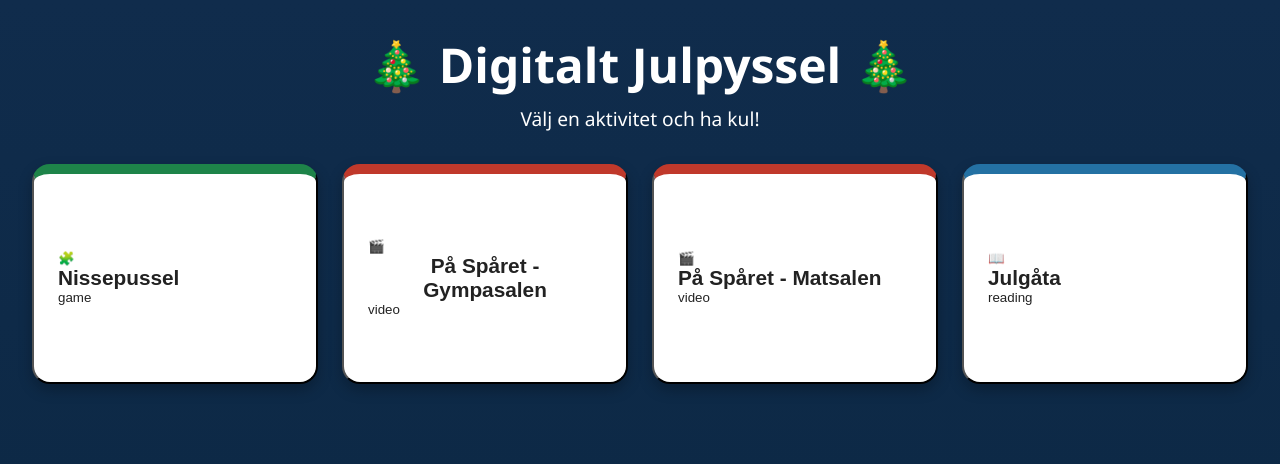
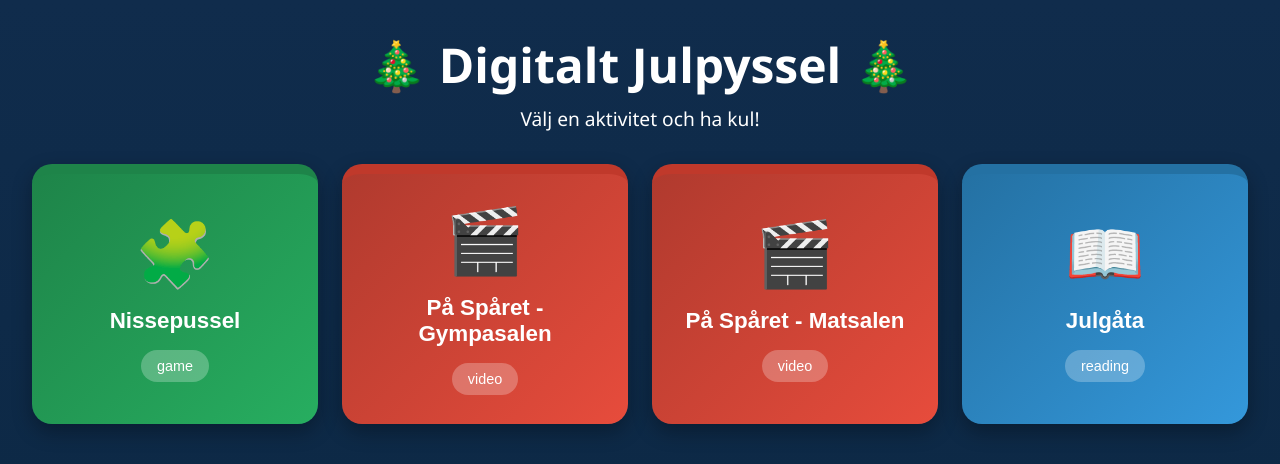
Before and after one commit to cederanton-pixel/digitalt-julpyssel, a plain HTML site: page index.html in a window 1280 px wide. Drawn offline with Linux system fonts and the light colour scheme.

Commit message:
Add styles for activity card component

```diff
--- a/css/style.css
+++ b/css/style.css
@@ -139,3 +139,105 @@ header p {
 .hidden {
     display: none;
 }
+.activity-card {
+    border: none;
+    border-radius: 20px;
+
+    min-height: 260px;
+
+    padding: 1.5rem;
+
+    cursor: pointer;
+
+    color: white;
+
+    display: flex;
+    flex-direction: column;
+    justify-content: center;
+    align-items: center;
+
+    text-align: center;
+
+    transition: all .25s ease;
+
+    box-shadow:
+        0 8px 20px rgba(0,0,0,.3);
+}
+
+/* Färger beroende på typ */
+
+.activity-card.game {
+    background:
+        linear-gradient(
+            135deg,
+            #1e8449,
+            #27ae60
+        );
+}
+
+.activity-card.video {
+    background:
+        linear-gradient(
+            135deg,
+            #b03a2e,
+            #e74c3c
+        );
+}
+
+.activity-card.reading {
+    background:
+        linear-gradient(
+            135deg,
+            #2471a3,
+            #3498db
+        );
+}
+
+/* Hover */
+
+.activity-card:hover {
+
+    transform:
+        translateY(-8px)
+        scale(1.03);
+
+    box-shadow:
+        0 14px 30px rgba(0,0,0,.35);
+}
+
+/* Klickeffekt */
+
+.activity-card:active {
+
+    transform:
+        scale(0.96);
+}
+
+/* Ikon */
+
+.card-icon {
+    font-size: 4rem;
+    margin-bottom: 1rem;
+}
+
+/* Titel */
+
+.activity-card h3 {
+
+    font-size: 1.4rem;
+
+    margin-bottom: 1rem;
+}
+
+/* Tag */
+
+.card-tag {
+
+    background: rgba(255,255,255,.25);
+
+    padding: .5rem 1rem;
+
+    border-radius: 999px;
+
+    font-size: .9rem;
+}
```
